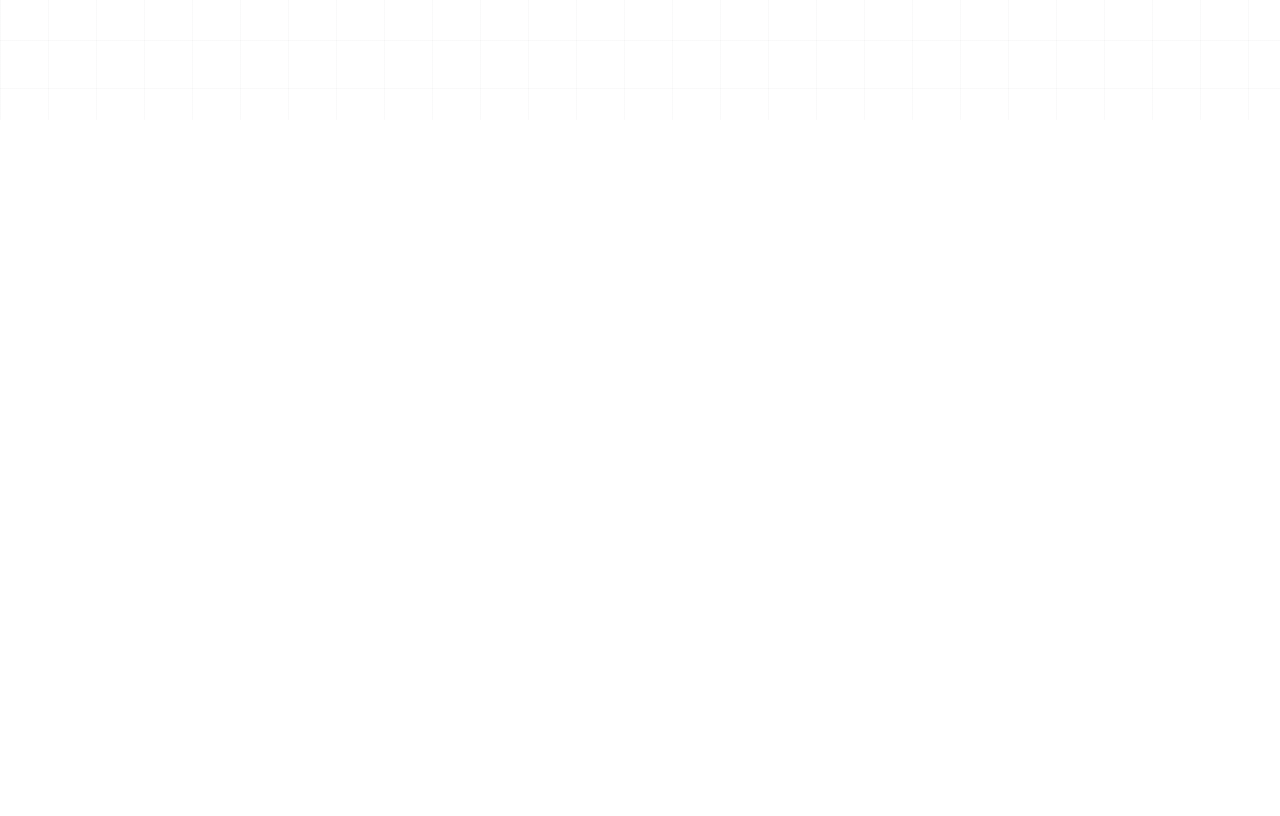
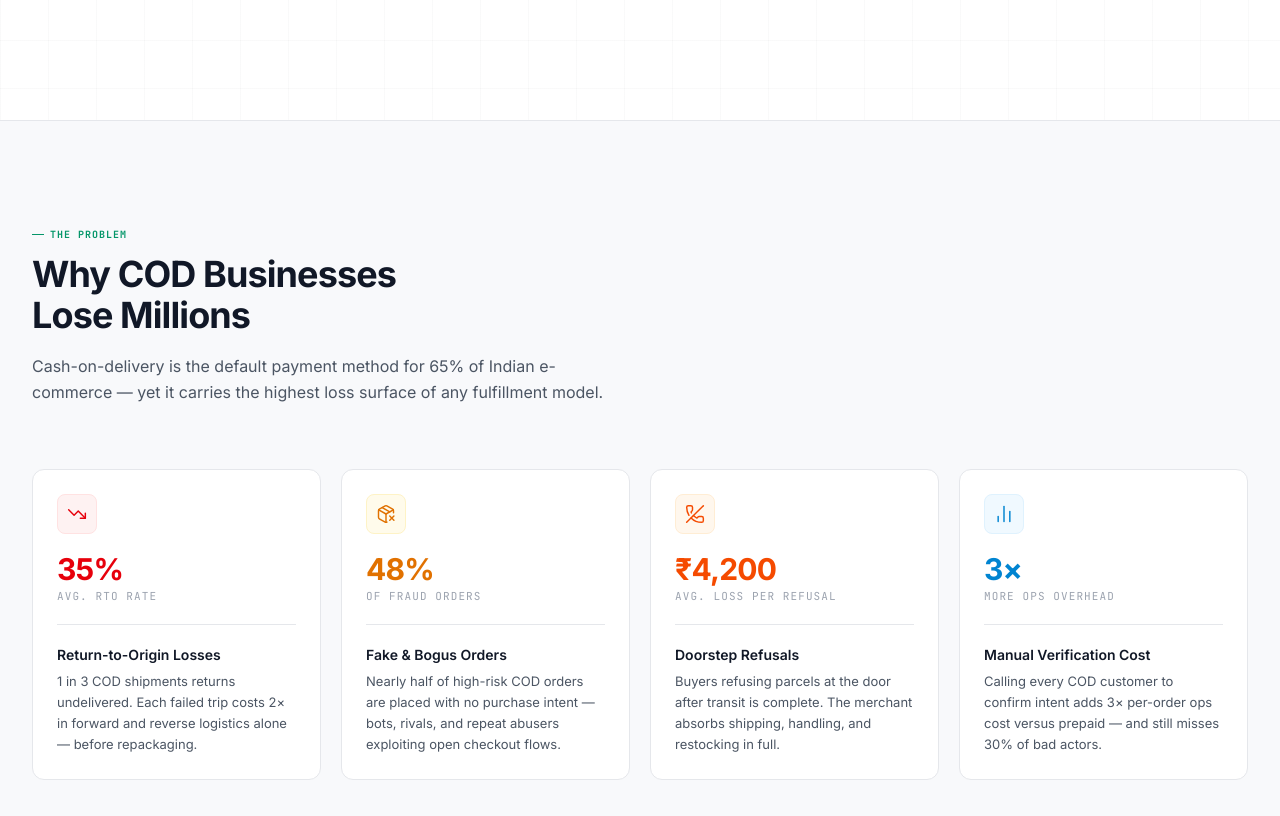
Before and after one commit to Aparajita-eng/CODShield, a Next.js app in the folder frontend/: page / in a window 1280 px wide. Shown: the part 680-1496 px from the top of the page. Before the commit the page ends 800 px from the top, so only its background shows below. Built offline with nearby package versions, Linux system fonts and the light colour scheme.

Commit message:
feat: add 'Why COD Businesses Lose Millions' stats section

```diff
--- a/frontend/src/app/page.tsx
+++ b/frontend/src/app/page.tsx
@@ -3,7 +3,7 @@ import Link from "next/link";
 import Navigation from "@/components/Navigation";
 import { useState, useEffect } from "react";
 import { motion, useReducedMotion } from "framer-motion";
-import { ArrowRight, ShieldCheck, AlertTriangle, CheckCircle, Info, RefreshCw, Smartphone } from "lucide-react";
+import { ArrowRight, TrendingDown, PackageX, PhoneOff, BarChart2, AlertTriangle, CheckCircle, Info, Smartphone } from "lucide-react";
 import { EASE, fadeUp, clipReveal, staggerContainer, staggerItem } from "@/lib/motion";
 
 interface MockOrder {
@@ -349,6 +349,119 @@ export default function Home() {
           </div>
         </div>
       </main>
+
+      {/* WHY COD BUSINESSES LOSE MILLIONS */}
+      <section className="bg-bg-raised border-t border-border-default">
+        <div className="max-w-7xl mx-auto px-6 lg:px-8 py-24">
+
+          {/* Section Header */}
+          <motion.div
+            variants={animationsDisabled ? {} : fadeUp}
+            initial={animationsDisabled ? "visible" : "hidden"}
+            whileInView="visible"
+            viewport={{ once: true, margin: "-60px" }}
+            className="max-w-xl mb-16"
+          >
+            <span className="inline-flex items-center gap-1.5 text-[10px] font-mono font-bold tracking-widest text-accent uppercase mb-3">
+              <span className="w-3 h-px bg-accent inline-block"></span>
+              The Problem
+            </span>
+            <h2 className="font-sans font-bold text-3xl sm:text-4xl text-ink-primary tracking-tight leading-[1.15]">
+              Why COD Businesses<br />Lose Millions
+            </h2>
+            <p className="mt-4 text-base text-ink-secondary leading-relaxed">
+              Cash-on-delivery is the default payment method for 65% of Indian e-commerce — yet it carries the highest loss surface of any fulfillment model.
+            </p>
+          </motion.div>
+
+          {/* Stats Cards */}
+          <motion.div
+            variants={animationsDisabled ? {} : staggerContainer}
+            initial={animationsDisabled ? "visible" : "hidden"}
+            whileInView="visible"
+            viewport={{ once: true, margin: "-60px" }}
+            className="grid sm:grid-cols-2 lg:grid-cols-4 gap-5"
+          >
+            {[
+              {
+                icon: TrendingDown,
+                stat: "35%",
+                statSuffix: "avg. RTO rate",
+                label: "Return-to-Origin Losses",
+                description:
+                  "1 in 3 COD shipments returns undelivered. Each failed trip costs 2× in forward and reverse logistics alone — before repackaging.",
+                accent: "text-red-600",
+                iconBg: "bg-red-50 border-red-100",
+              },
+              {
+                icon: PackageX,
+                stat: "48%",
+                statSuffix: "of fraud orders",
+                label: "Fake & Bogus Orders",
+                description:
+                  "Nearly half of high-risk COD orders are placed with no purchase intent — bots, rivals, and repeat abusers exploiting open checkout flows.",
+                accent: "text-amber-600",
+                iconBg: "bg-amber-50 border-amber-100",
+              },
+              {
+                icon: PhoneOff,
+                stat: "₹4,200",
+                statSuffix: "avg. loss per refusal",
+                label: "Doorstep Refusals",
+                description:
+                  "Buyers refusing parcels at the door after transit is complete. The merchant absorbs shipping, handling, and restocking in full.",
+                accent: "text-orange-600",
+                iconBg: "bg-orange-50 border-orange-100",
+              },
+              {
+                icon: BarChart2,
+                stat: "3×",
+                statSuffix: "more ops overhead",
+                label: "Manual Verification Cost",
+                description:
+                  "Calling every COD customer to confirm intent adds 3× per-order ops cost versus prepaid — and still misses 30% of bad actors.",
+                accent: "text-sky-600",
+                iconBg: "bg-sky-50 border-sky-100",
+              },
+            ].map((card, i) => (
+              <motion.div
+                key={i}
+                variants={animationsDisabled ? {} : staggerItem}
+                className="group relative bg-white border border-border-default rounded-xl p-6 flex flex-col gap-5 hover:border-border-strong hover:shadow-md transition-all duration-200"
+              >
+                {/* Icon */}
+                <div className={`w-10 h-10 rounded-lg border flex items-center justify-center shrink-0 ${card.iconBg}`}>
+                  <card.icon className={`w-5 h-5 ${card.accent}`} strokeWidth={1.75} />
+                </div>
+
+                {/* Stat */}
+                <div>
+                  <div className={`font-sans font-bold text-3xl tracking-tight leading-none ${card.accent}`}>
+                    {card.stat}
+                  </div>
+                  <div className="text-[11px] font-mono text-ink-tertiary uppercase tracking-widest mt-1">
+                    {card.statSuffix}
+                  </div>
+                </div>
+
+                {/* Divider */}
+                <div className="h-px bg-border-default w-full" />
+
+                {/* Label & Description */}
+                <div className="flex flex-col gap-1.5">
+                  <h3 className="font-sans font-semibold text-[14px] text-ink-primary leading-snug">
+                    {card.label}
+                  </h3>
+                  <p className="text-[13px] text-ink-secondary leading-relaxed">
+                    {card.description}
+                  </p>
+                </div>
+              </motion.div>
+            ))}
+          </motion.div>
+
+        </div>
+      </section>
     </>
   );
 }
```
